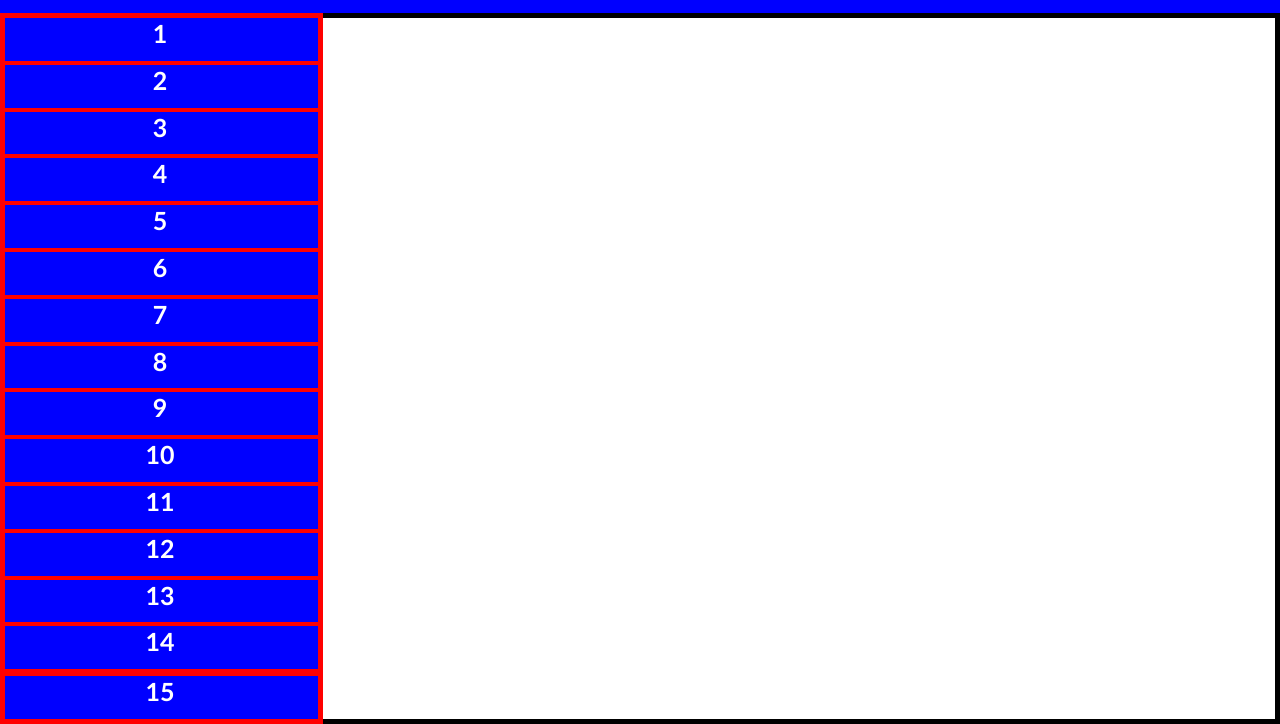
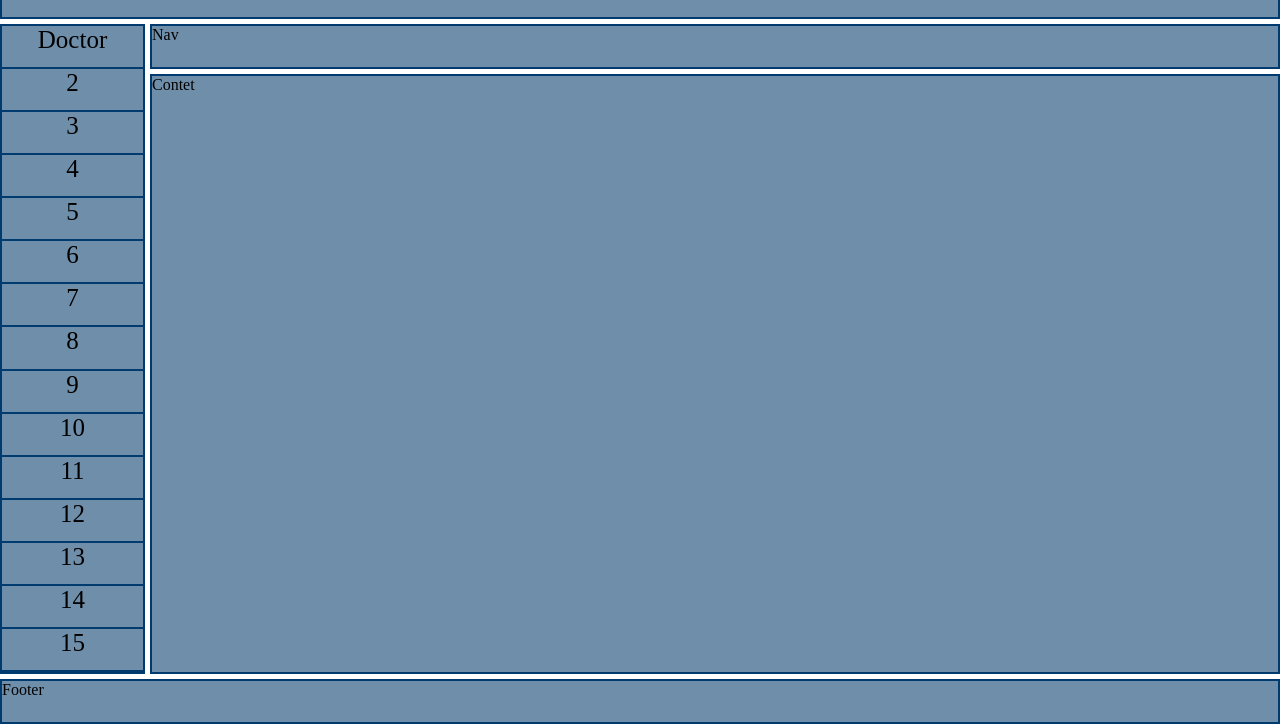
Before and after one commit to BilalSoftic/osnove, a plain HTML site: page index.html in a window 1280 px wide. Shown: the part 76-800 px from the top of the page. Drawn offline with Linux system fonts and the light colour scheme.

Commit message:
Add files via upload

```diff
--- a/index.html
+++ b/index.html
@@ -4,32 +4,34 @@
     <meta charset="UTF-8" />
     <meta http-equiv="X-UA-Compatible" content="IE=edge" />
     <meta name="viewport" content="width=device-width, initial-scale=1.0" />
-    <title>BiliStranica</title>
-    <link rel="stylesheet" href="./style.css " />
+    <title>Document</title>
+    <link rel="stylesheet" href="./style1.css" />
   </head>
   <body>
-    <div class="header">Header</div>
     <div class="container">
-      <div class="list">
-        <ul>
-          <li>1</li>
-          <li>2</li>
-          <li>3</li>
-          <li>4</li>
-          <li>5</li>
-          <li>6</li>
-          <li>7</li>
-          <li>8</li>
-          <li>9</li>
-          <li>10</li>
-          <li>11</li>
-          <li>12</li>
-          <li>13</li>
-          <li>14</li>
-          <li>15</li>
+      <div class="header">Header</div>
+      <div class="nav">Nav</div>
+      <div class="sidebar">
+        <ul class="list">
+          <li class="button1">Doctor</li>
+          <li class="button2">2</li>
+          <li class="button3">3</li>
+          <li class="button4">4</li>
+          <li class="button5">5</li>
+          <li class="button6">6</li>
+          <li class="button7">7</li>
+          <li class="button8">8</li>
+          <li class="button9">9</li>
+          <li class="button10">10</li>
+          <li class="button11">11</li>
+          <li class="button12">12</li>
+          <li class="button13">13</li>
+          <li class="button14">14</li>
+          <li class="button15">15</li>
         </ul>
       </div>
-      <div class="content"></div>
+      <div class="content">Contet</div>
+      <div class="footer">Footer</div>
     </div>
   </body>
 </html>
--- /dev/null
+++ b/style1.css
@@ -0,0 +1,63 @@
+body {
+  margin: 0;
+}
+
+.container {
+  box-sizing: border-box;
+  height: 100vh;
+  width: 100vw;
+  display: grid;
+  grid-template-columns: 150px 3fr;
+  grid-template-rows: 100px 50px 1fr 50px;
+}
+.container > div {
+  border: 2px solid #003b6f;
+  background-color: #6f8ea9;
+}
+.header {
+  grid-column: 1/3;
+  grid-row: 1/2;
+  margin-bottom: 5px;
+}
+.footer {
+  margin-top: 5px;
+  grid-column: 1/3;
+  grid-row: 4/5;
+}
+.nav {
+  grid-column: 2/3;
+  grid-row: 2/3;
+  margin-bottom: 5px;
+}
+.sidebar {
+  grid-column: 1/2;
+  grid-row: 2/4;
+  margin-right: 5px;
+}
+.content {
+  grid-column: 2/3;
+  grid-row: 3/4;
+}
+.list {
+  list-style-type: none;
+  margin: 0;
+  padding-left: 0;
+  display: flex;
+  flex-direction: column;
+  height: calc(100%);
+  align-items: center;
+  justify-content: space-around;
+  list-style: none;
+  border-bottom: -2px;
+}
+.list > li {
+  outline: 2px solid #003b6f;
+  width: 100%;
+  height: 100%;
+  text-align: center;
+  font-size: 25px;
+  margin-top: 2px;
+}
+.list:first-child {
+  margin-top: -2px;
+}
```
